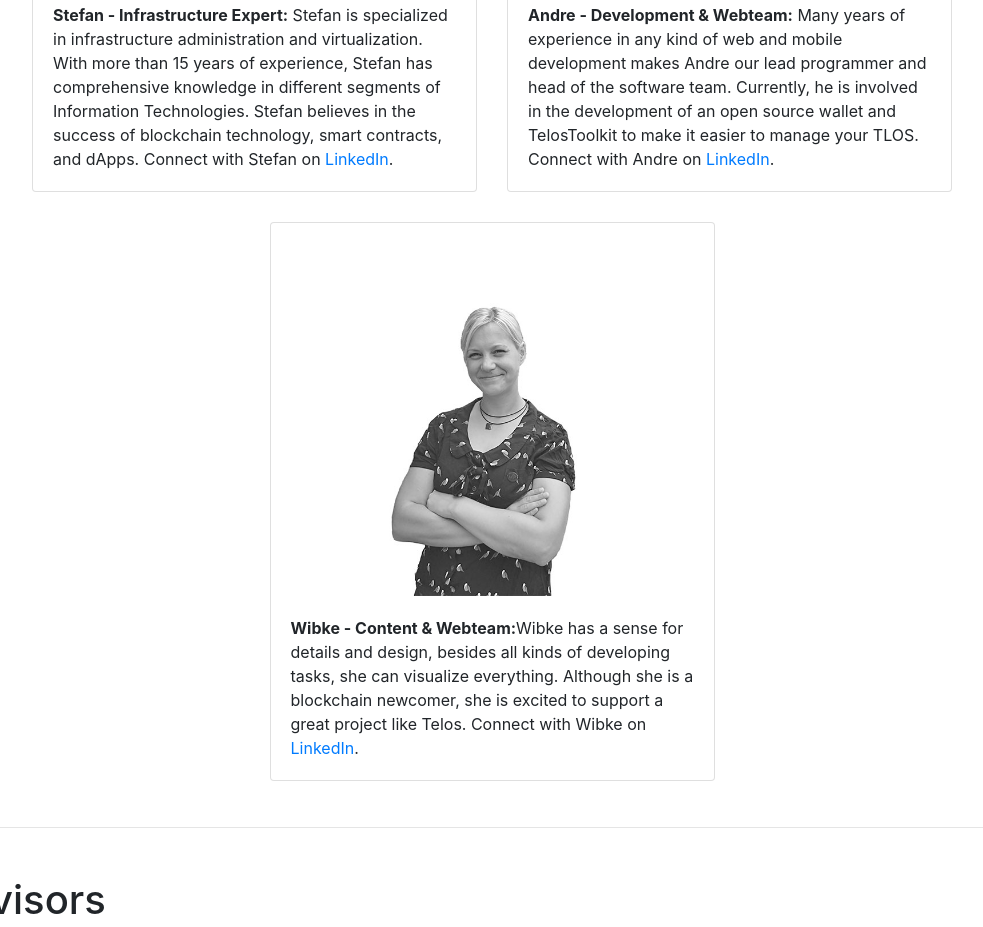
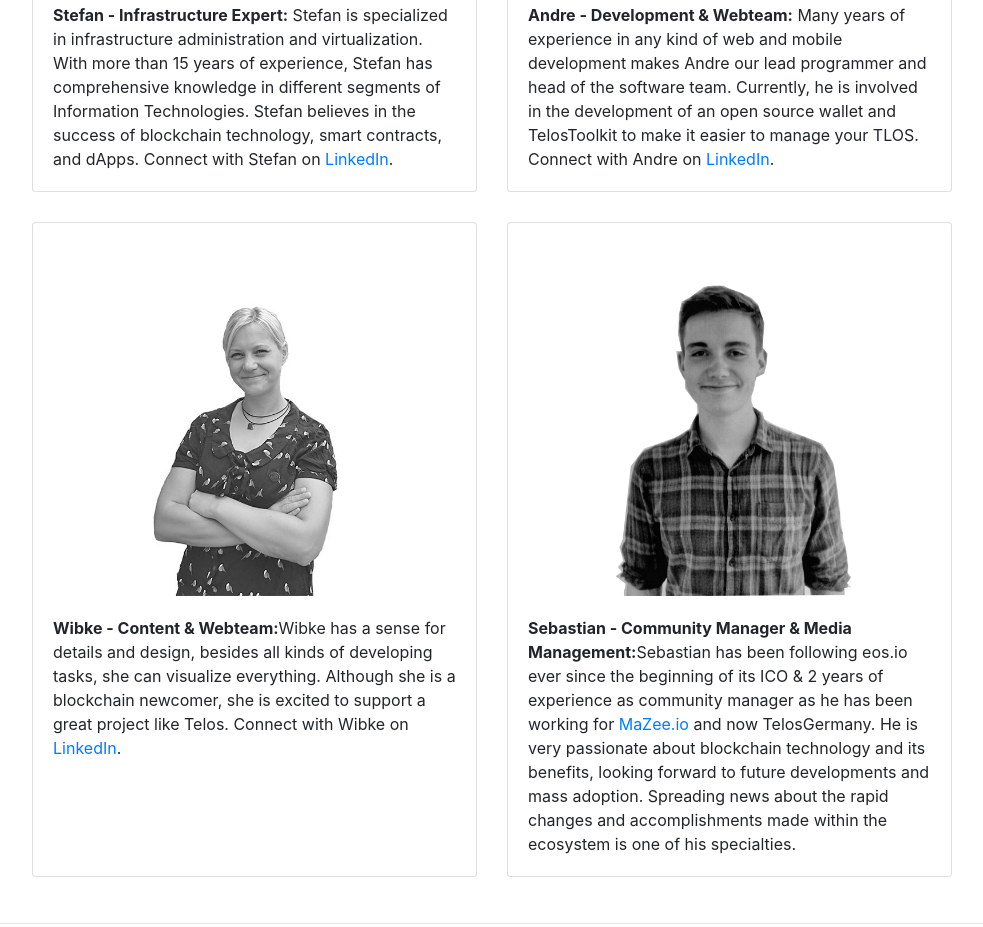
Before and after one commit to DerAndre/TelosGermanyPage, a website: page index.html in a window 1280 px wide. Shown: the part 2675-3602 px from the top of the page, without its empty margins (148-1131 px from the left). Drawn offline with Linux system fonts and the light colour scheme.

Commit message:
Added sebastian

```diff
--- a/index.html
+++ b/index.html
@@ -130,6 +130,14 @@
               </div>
             </div>
           </div>
+          <div class="col-lg-5 mb-6 portfolio-item">
+            <div class="card h-100">
+              <span><img class="card-img-top-centralized" src="assets/Sebastian.png" alt="TelosGermany Telos Germany Team Sebastian"></span>
+              <div class="card-body">
+                <p class="card-text"><b>Sebastian - Community Manager & Media Management:</b>Sebastian has been following eos.io ever since the beginning of its ICO & 2 years of experience as community manager as he has been working for <a href="https://mazee.io">MaZee.io</a> and now TelosGermany. He is very passionate about blockchain technology and its benefits, looking forward to future developments and mass adoption. Spreading news about the rapid changes and accomplishments made within the ecosystem is one of his specialties.</p>
+              </div>
+            </div>
+          </div>
         </div>
       </section>
       <!-- /.row -->
```
Also changed, not shown: assets/Sebastian.png (added).
